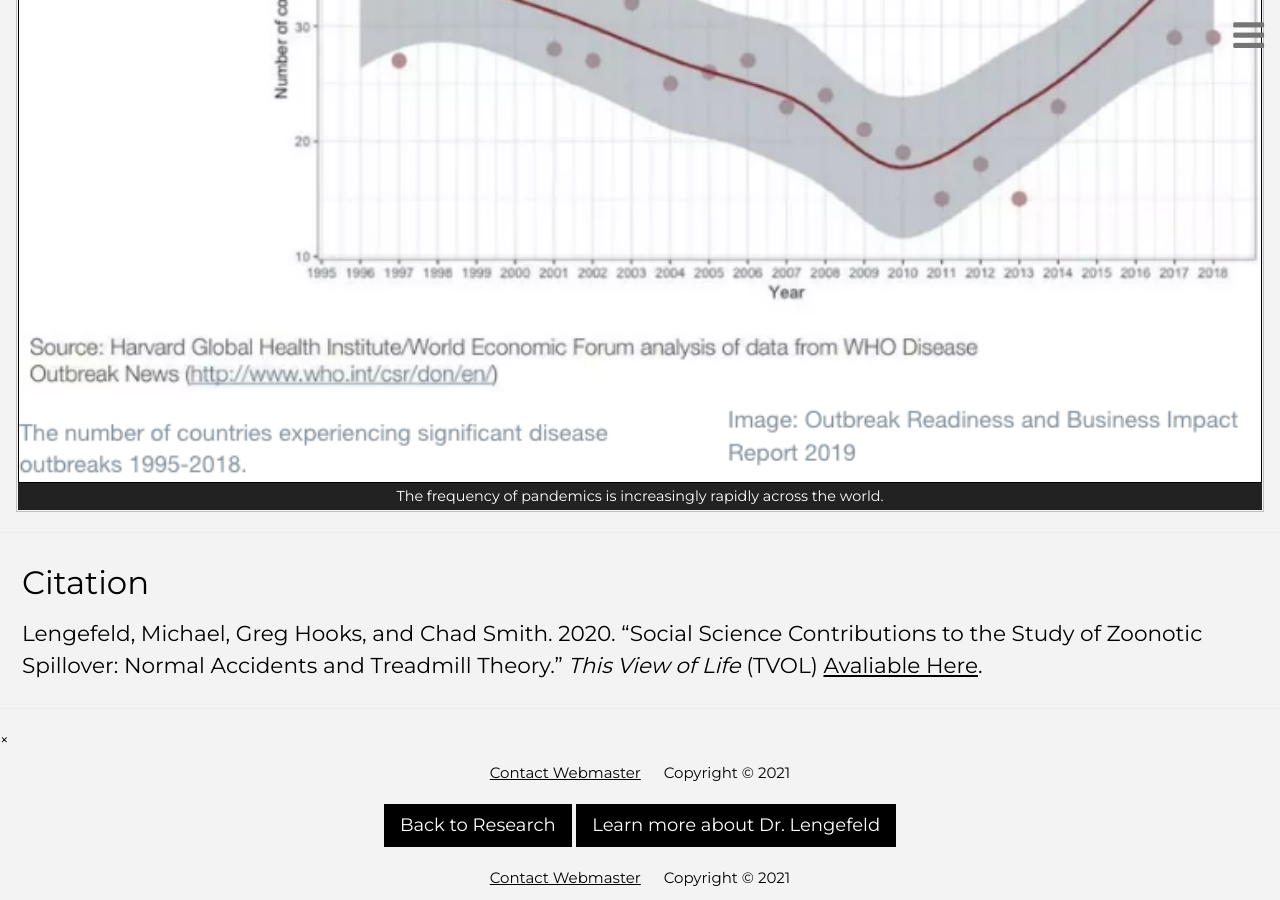
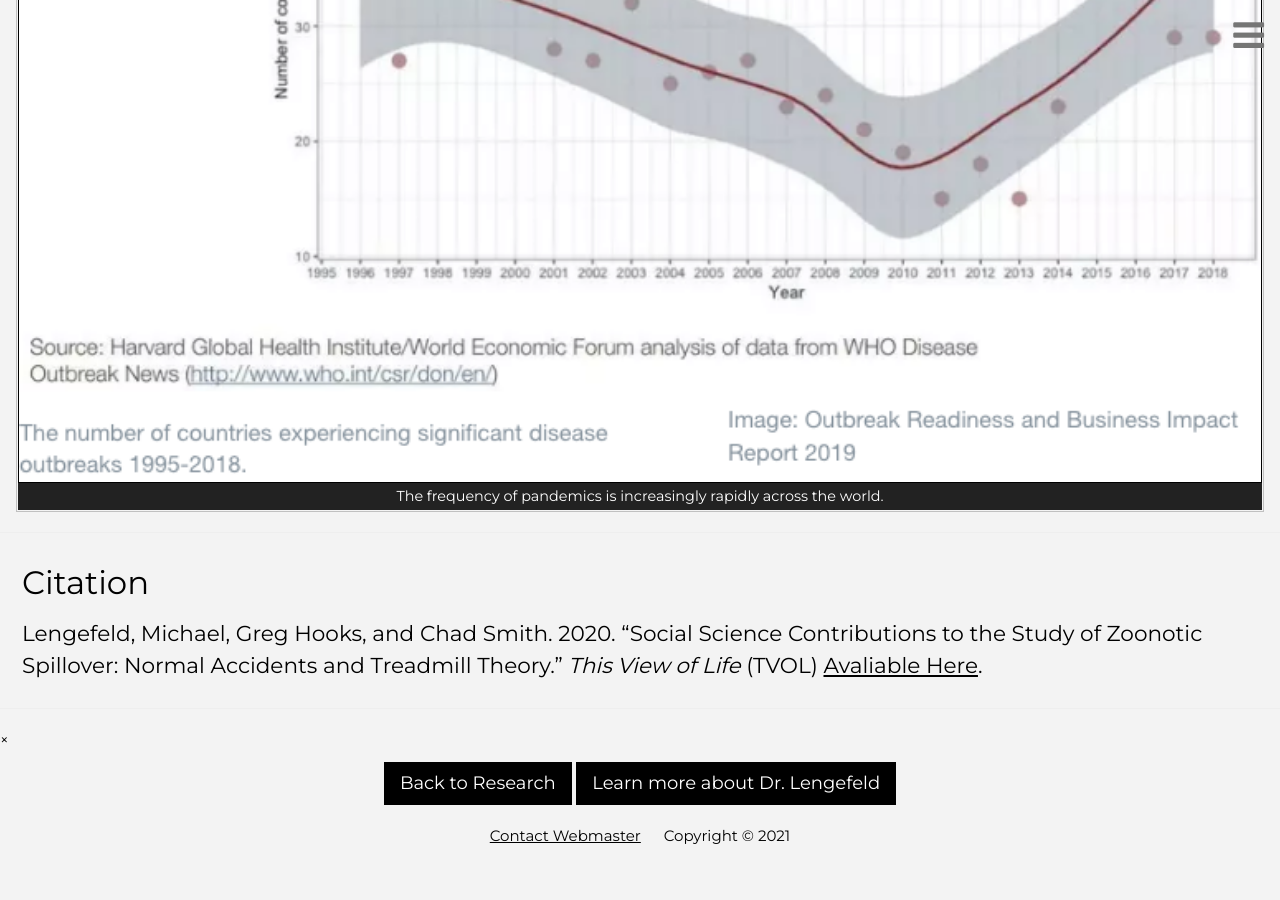
Before and after one commit to resilience1/resilience1.github.io, a Jekyll site: the page built from research/zoonotic.html, in a window 1280 px wide and 900 px high, scrolled down 2920 px. Built offline with Jekyll 4.4.1, drawn with Linux system fonts in a browser that asks for light colours; nearby versions of some CDN libraries; after the commit the page ends 3777 px from its top, so only the background shows below that.

Commit message:
Update zoonotic.html

```diff
--- a/research/zoonotic.html
+++ b/research/zoonotic.html
@@ -169,9 +169,5 @@
 </script>
 
 	<!-- END PAGE CONTENT -->
-<div class="footer center" style="color:black">
-	  <a href="mailto:mrlengefeld@protonmail.com">Contact Webmaster</a> &emsp;
-				Copyright © 2021
 </body>
-	</div>
 </html>
```
